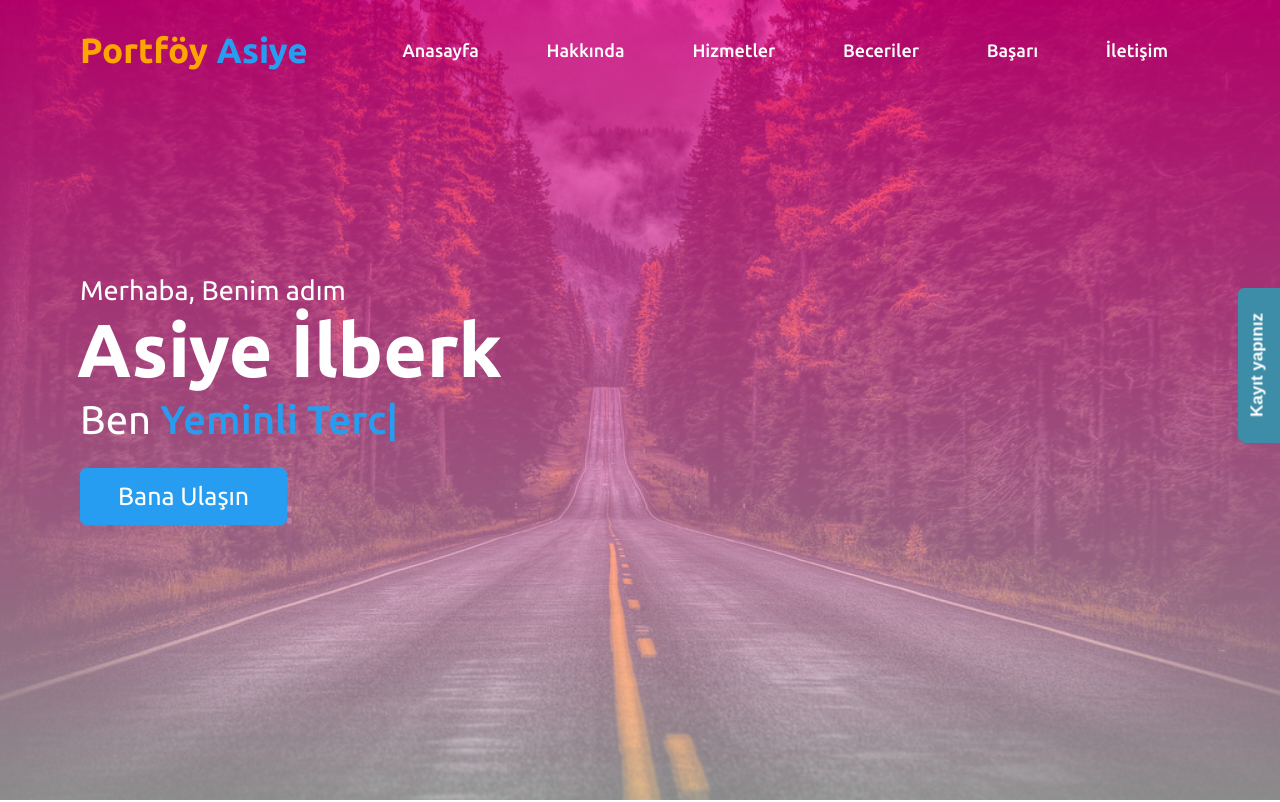
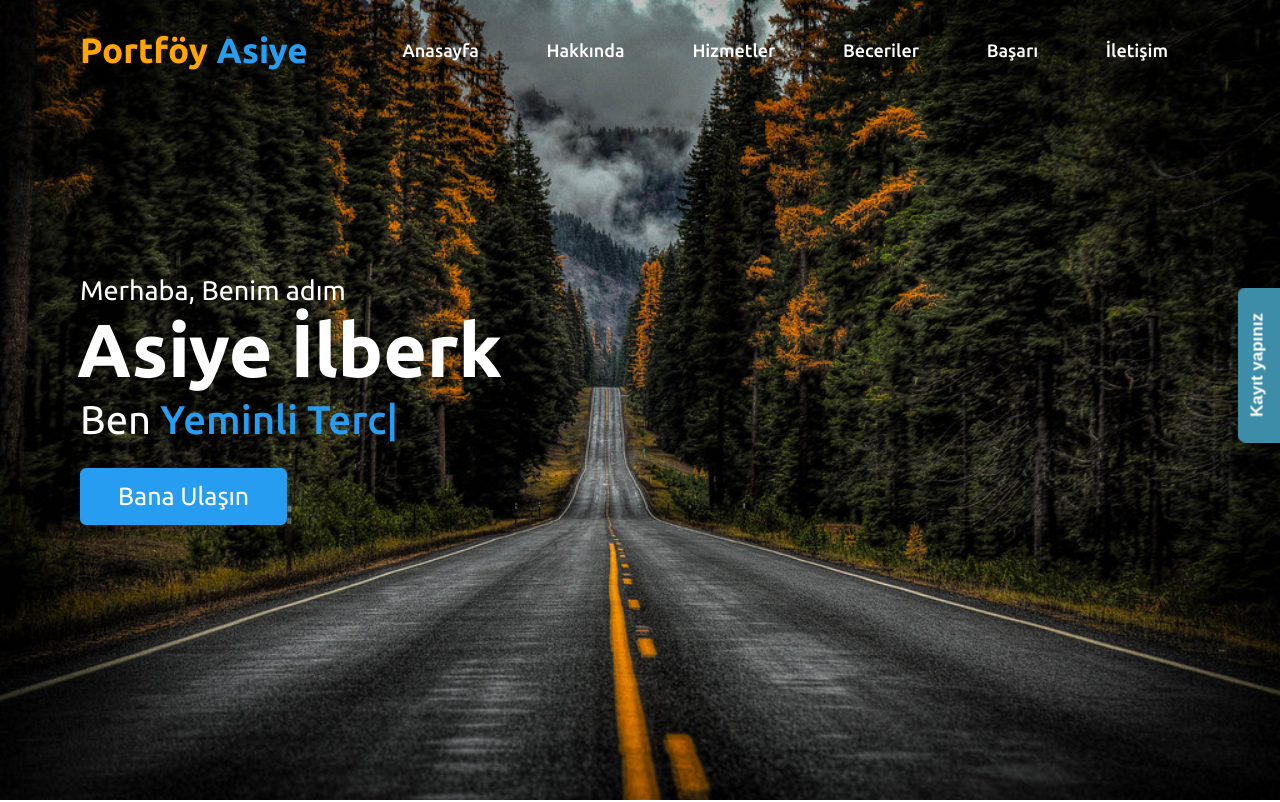
Before and after one commit to Kaiser69/asiye-edu.github.io, a website: page index.html in a window 1280 px wide. Shown: the top 802 px of the page. Drawn offline with nearby package versions, Linux system fonts and the light colour scheme.

Commit message:
Update style.css
css style update

```diff
--- a/css/style.css
+++ b/css/style.css
@@ -184,7 +184,7 @@ section .title::after{
 /* home section styling */
 .home{
     display: flex;
-     background: linear-gradient(0deg, rgba(255 255 255 / 54%), rgba(255 0 150 / 69%)), url("/img/back.jpg");
+     background: url("/img/back.jpg");
     height: 100vh;
     color: #fff;
     min-height: 500px;
```
